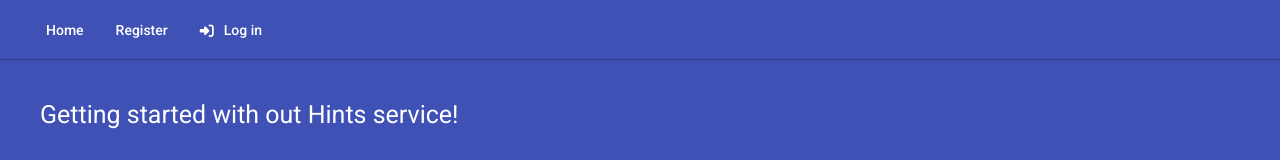
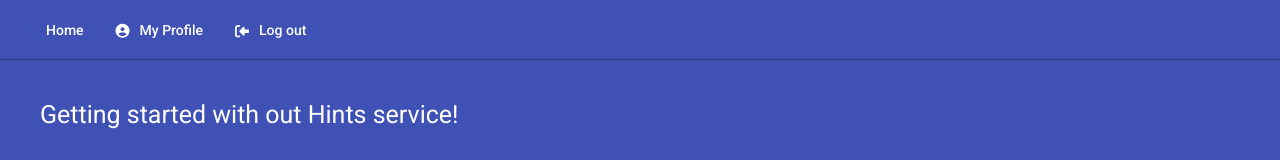
Before and after one commit to fermersky/mean-app, an Angular app in the folder angular-client/: page /#/home in a window 1280 px wide. Shown: the top 160 px of the page. Built offline with nearby package versions, Linux system fonts and the light colour scheme; sample sign-in values are in the browser's storage.

Commit message:
change nav links in header when user is signed in

```diff
--- a/angular-client/src/app/components/header/header.component.css
+++ b/angular-client/src/app/components/header/header.component.css
@@ -12,3 +12,7 @@
 i {
   margin-right: 10px;
 }
+
+#logout-icon {
+  transform: rotateZ(180deg);
+}
--- a/angular-client/src/app/components/header/header.component.html
+++ b/angular-client/src/app/components/header/header.component.html
@@ -2,10 +2,22 @@
   <nav>
     <ul class="flex-row app-header-menu-list">
       <li><a [routerLink]="['home']" mat-button>Home</a></li>
-      <li><a [routerLink]="['register']" mat-button>Register</a></li>
-      <li>
+      <li *ngIf="!users.isSignedIn()">
+        <a [routerLink]="['register']" mat-button>Register</a>
+      </li>
+      <li *ngIf="!users.isSignedIn()">
         <a [routerLink]="['login']" mat-button
           ><i class="fas fa-sign-in-alt"></i>Log in</a
+        >
+      </li>
+      <li *ngIf="users.isSignedIn()">
+        <a [routerLink]="['profile']" mat-button
+          ><i class="fas fa-user-circle"></i>My Profile</a
+        >
+      </li>
+      <li *ngIf="users.isSignedIn()">
+        <a (click)="logout()" mat-button
+          ><i id="logout-icon" class="fas fa-sign-in-alt"></i>Log out</a
         >
       </li>
     </ul>
--- a/angular-client/src/app/components/header/header.component.ts
+++ b/angular-client/src/app/components/header/header.component.ts
@@ -1,4 +1,6 @@
 import { Component, OnInit } from '@angular/core';
+import { UsersService } from 'src/app/services/users.service';
+import { Router } from '@angular/router';
 
 @Component({
   selector: 'app-header',
@@ -6,10 +8,12 @@ import { Component, OnInit } from '@angular/core';
   styleUrls: ['./header.component.css']
 })
 export class HeaderComponent implements OnInit {
+  constructor(public users: UsersService, public router: Router) {}
 
-  constructor() { }
+  ngOnInit() {}
 
-  ngOnInit() {
+  logout() {
+    this.users.signOut();
+    this.router.navigate(['home']);
   }
-
 }
```
